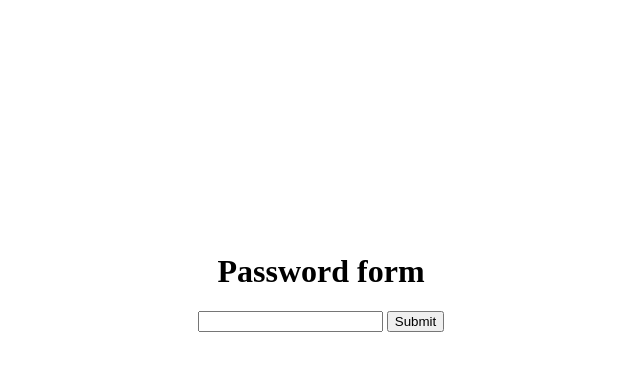
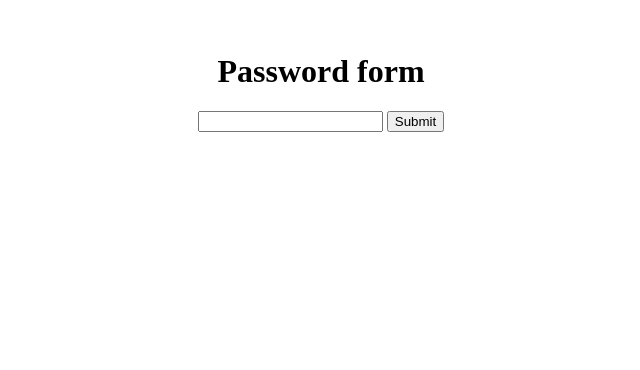
Before and after one commit to vikito755/web-defense-uni, a website: page index.html in a window 1280 px wide. Shown: the part 126-496 px from the top of the page, without its empty margins (327-967 px from the left). Drawn offline with Linux system fonts and the light colour scheme.

Commit message:
Version I recorded demo on.

```diff
--- a/index.html
+++ b/index.html
@@ -8,7 +8,7 @@
 <style>
     div {
         width: 100vw;
-        height: 100vh;
+        height: 50vh;
         display: flex;
         flex-direction: column;
         justify-content: center;
--- a/index.js
+++ b/index.js
@@ -12,5 +12,5 @@ app.post('/', function (req, res) {
 })
 
 app.listen(PORT, () => {
-    console.log(`App runs on port ${PORT}`)
+    console.log(`Keylogging server runs on http://localhost:${PORT}`)
 })
```
